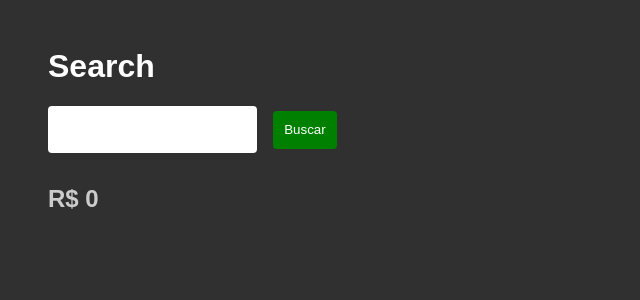
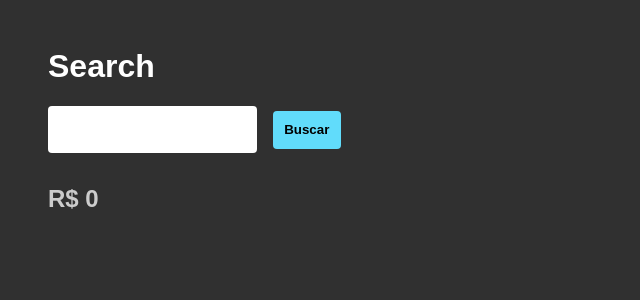
Before and after one commit to viniciusoliveiras/perfreact, a Next.js app: page / in a window 1280 px wide. Shown: the top 300 px of the page, without its empty margins (0-640 px from the left). Built offline with nearby package versions, Linux system fonts and the light colour scheme.

Commit message:
Otimizações | Bundle Analyzer

```diff
--- a/components/ProductItem.tsx
+++ b/components/ProductItem.tsx
@@ -2,6 +2,7 @@
 import { memo, useState } from "react";
 import { AddProductToWishListProps } from "./AddProductToWishList";
 import dynamic from "next/dynamic";
+import lodash from 'lodash'
 
 const AddProductToWishList = dynamic<AddProductToWishListProps>(
   () => {
@@ -47,6 +48,6 @@ function ProductItemComponent({ product, onAddToWishList }: ProductItemProps) {
 export const ProductItem = memo(
   ProductItemComponent,
   (prevProps, nextProps) => {
-    return Object.is(prevProps.product, nextProps.product);
+    return lodash.isEqual(prevProps.product, nextProps.product);
   }
 );
--- a/next.config.js
+++ b/next.config.js
@@ -1,3 +1,8 @@
 module.exports = {
   reactStrictMode: true,
-}
+};
+
+const withBundleAnalyzer = require("@next/bundle-analyzer")({
+  enabled: process.env.ANALYZE === "true",
+});
+module.exports = withBundleAnalyzer({});
--- a/package.json
+++ b/package.json
@@ -10,12 +10,15 @@
     "server": "json-server -d 750 -w -p 3333 ./server.js"
   },
   "dependencies": {
+    "@next/bundle-analyzer": "^11.0.1",
+    "lodash": "^4.17.21",
     "next": "11.0.1",
     "react": "17.0.2",
     "react-dom": "17.0.2",
     "react-virtualized": "^9.22.3"
   },
   "devDependencies": {
+    "@types/lodash": "^4.14.172",
     "@types/react": "17.0.15",
     "@types/react-virtualized": "^9.21.13",
     "eslint": "7.31.0",
--- a/styles/global.css
+++ b/styles/global.css
@@ -34,8 +34,9 @@ input {
 
 button {
   margin-left: 1rem;
-  background-color: green;
-  color: white;
+  background-color: #61dcfb;
+  color: #000;
+  font-weight: 600;
   border: 0;
   border-radius: 0.25rem;
   padding: 0.7rem;
```
Also changed, not shown: 1 other file (tests, documents, lock files or other folders).
